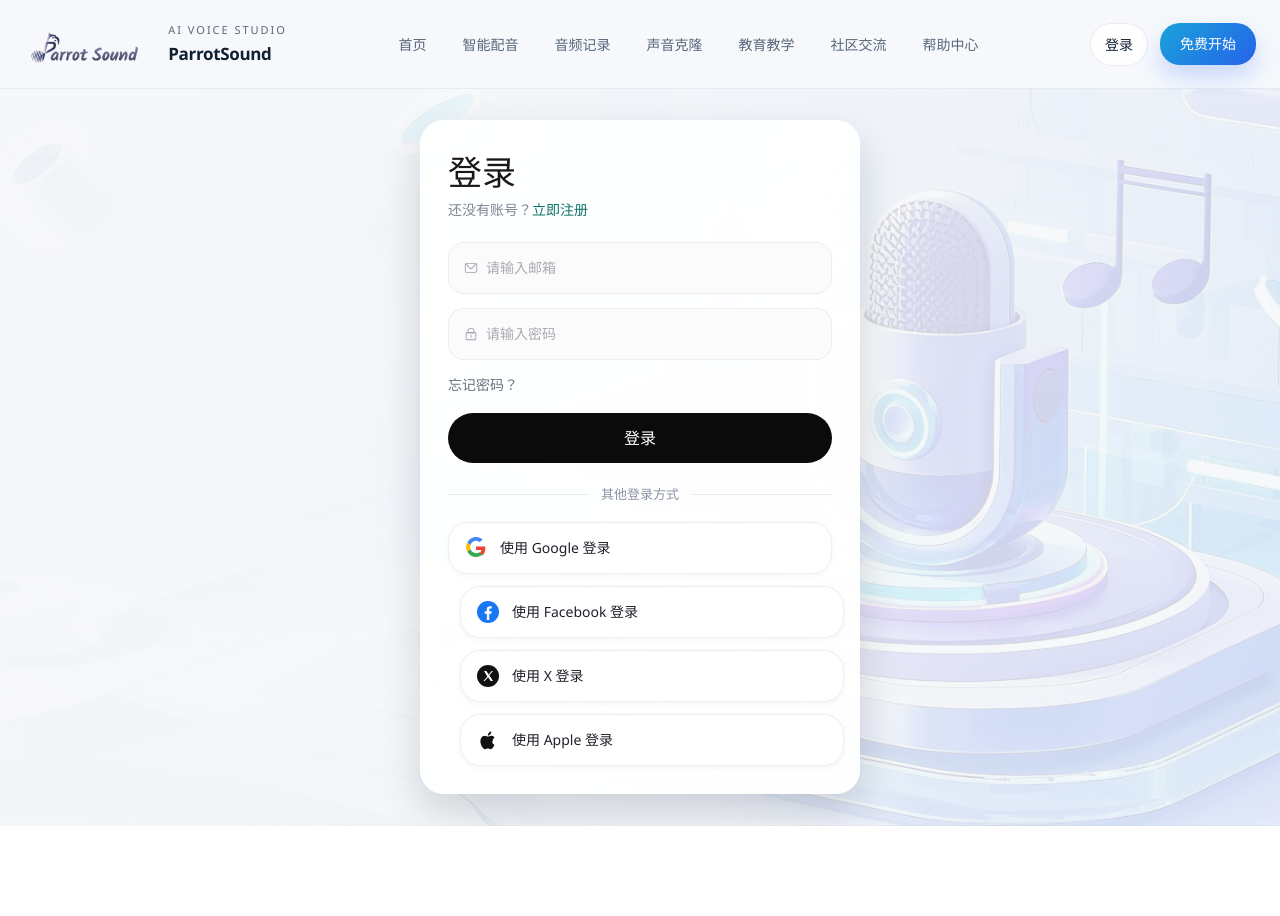
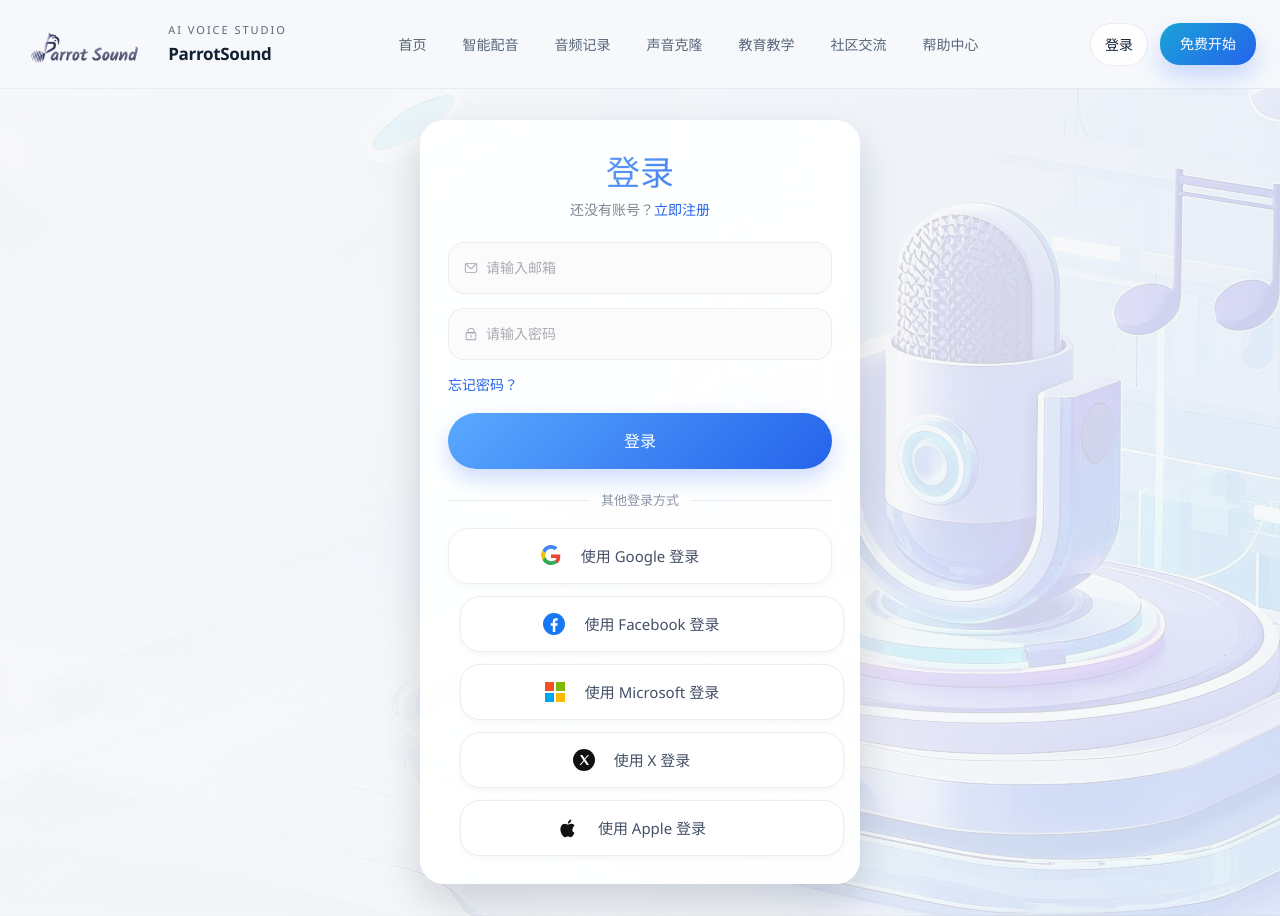
Before and after one commit to Wanfeng1028/ParrotSoundReVue, a Vue app in the folder parrot-frontend/: page /login in a window 1280 px wide. Before the commit the page ends 826 px from the top, so only its background shows below. Built offline with nearby package versions, Linux system fonts and the light colour scheme; no server answers.

Commit message:
fix: unify auth styling and add microsoft login

```diff
--- a/parrot-frontend/src/api/auth.ts
+++ b/parrot-frontend/src/api/auth.ts
@@ -9,6 +9,13 @@
 export const login = (data: { email: string; password: string }) =>
   apiRequest<AuthPayload>({
     url: "/api/auth/login",
+    method: "POST",
+    data,
+  });
+
+export const socialLogin = (data: { provider: "google" | "facebook" | "microsoft" | "x" | "apple" }) =>
+  apiRequest<AuthPayload>({
+    url: "/api/auth/social-login",
     method: "POST",
     data,
   });
--- a/parrot-frontend/src/components/AppHeader.vue
+++ b/parrot-frontend/src/components/AppHeader.vue
@@ -220,8 +220,8 @@
 }
 
 .app-header__nav-link.is-active {
-  color: var(--brand-700);
-  background: rgba(13, 148, 136, 0.1);
+  color: #2563eb;
+  background: linear-gradient(135deg, rgba(125, 184, 255, 0.22), rgba(37, 99, 235, 0.18));
 }
 
 .app-header__right {
@@ -249,8 +249,8 @@
 }
 
 .app-header__login:hover {
-  color: var(--brand-700);
-  border-color: rgba(13, 148, 136, 0.25);
+  color: #2563eb;
+  border-color: rgba(37, 99, 235, 0.25);
 }
 
 .app-header__signup {
--- a/parrot-frontend/src/stores/auth.ts
+++ b/parrot-frontend/src/stores/auth.ts
@@ -1,7 +1,7 @@
 import { defineStore } from "pinia";
 import { computed, ref } from "vue";
 import type { AuthUser } from "../types";
-import { fetchCurrentUser, login, register, resetPassword, sendCodeApi } from "../api/auth";
+import { fetchCurrentUser, login, register, resetPassword, sendCodeApi, socialLogin } from "../api/auth";
 import {
   FRONTEND_DEMO_ENABLED,
   FRONTEND_DEMO_EMAIL,
@@ -85,6 +85,19 @@
     }
   };
 
+  const loginWithSocialProvider = async (provider: "google" | "facebook" | "microsoft" | "x" | "apple") => {
+    loading.value = true;
+    try {
+      setFrontendDemoMode(false);
+      const response = await socialLogin({ provider });
+      setToken(response.data.token);
+      user.value = response.data.user;
+      return response.data.user;
+    } finally {
+      loading.value = false;
+    }
+  };
+
   const requestCode = async (email: string) => sendCodeApi({ email });
 
   const resetAccountPassword = async (payload: {
@@ -118,6 +131,7 @@
     frontendDemoEnabled: FRONTEND_DEMO_ENABLED,
     initialize,
     loginWithPassword,
+    loginWithSocialProvider,
     registerAccount,
     requestCode,
     resetAccountPassword,
--- a/parrot-frontend/src/styles/auth.css
+++ b/parrot-frontend/src/styles/auth.css
@@ -56,7 +56,11 @@
 
 .auth-card__header h1 {
   margin: 0;
-  color: #18181b;
+  text-align: center;
+  background: linear-gradient(135deg, #7db8ff, #2563eb);
+  -webkit-background-clip: text;
+  background-clip: text;
+  color: transparent;
   font-size: 34px;
   line-height: 1.08;
 }
@@ -65,10 +69,11 @@
   margin-top: 8px;
   color: #808694;
   font-size: 14px;
+  text-align: center;
 }
 
 .auth-card__header a {
-  color: #0f766e;
+  color: #2563eb;
   font-weight: 600;
 }
 
@@ -100,24 +105,25 @@
 }
 
 .auth-card__meta .el-link {
-  color: #6b7280;
+  color: #2563eb;
   font-weight: 600;
 }
 
 .auth-submit {
   width: 100%;
-  min-height: 50px;
+  min-height: 56px;
   border: none;
   border-radius: 999px;
-  background: #0b0b0c;
+  background: linear-gradient(135deg, #59a9ff, #2563eb);
   color: #ffffff;
   font-size: 16px;
   font-weight: 700;
+  box-shadow: 0 10px 22px rgba(37, 99, 235, 0.22);
 }
 
 .auth-submit:hover,
 .auth-submit:focus-visible {
-  background: #19191d;
+  background: linear-gradient(135deg, #4a9efc, #1f56d8);
 }
 
 .auth-divider {
@@ -144,9 +150,9 @@
 
 .social-button {
   width: 100%;
-  min-height: 52px;
+  min-height: 56px;
   padding: 0 18px;
-  justify-content: flex-start;
+  justify-content: center;
   border-radius: 999px;
   border-color: #eceef3;
   background: #ffffff;
@@ -161,12 +167,12 @@
   color: #111827;
 }
 
-.social-button > span {
-  display: inline-flex;
+.social-button__content {
+  display: grid;
+  grid-template-columns: 28px 1fr 28px;
   align-items: center;
-  gap: 12px;
   width: 100%;
-  justify-content: flex-start;
+  column-gap: 14px;
 }
 
 .social-button__icon {
@@ -177,6 +183,17 @@
   height: 24px;
   border-radius: 50%;
   flex-shrink: 0;
+}
+
+.social-button__label {
+  text-align: left;
+  font-size: 15px;
+  color: #445066;
+}
+
+.social-button__placeholder {
+  width: 28px;
+  height: 24px;
 }
 
 .social-button__icon-svg {
--- a/parrot-frontend/src/views/LoginView.vue
+++ b/parrot-frontend/src/views/LoginView.vue
@@ -54,8 +54,10 @@
           plain
           round
           class="social-button"
-          @click="handleSocialLogin(provider.label)"
+          :loading="loading && activeProvider === provider.key"
+          @click="handleSocialLogin(provider.key, provider.label)"
         >
+          <span class="social-button__content">
             <span class="social-button__icon">
               <svg v-if="provider.key === 'google'" viewBox="0 0 24 24" aria-hidden="true" class="social-button__icon-svg">
                 <path
@@ -79,6 +81,12 @@
                 <circle cx="12" cy="12" r="11" fill="#1877F2" />
                 <path fill="#FFF" d="M13.3 20v-6.3h2.1l.3-2.4h-2.4V9.8c0-.7.2-1.2 1.2-1.2h1.3V6.4c-.2 0-1-.1-1.9-.1-1.9 0-3.1 1.1-3.1 3.3v1.7H8.7v2.4h2.1V20h2.5z" />
               </svg>
+              <svg v-else-if="provider.key === 'microsoft'" viewBox="0 0 24 24" aria-hidden="true" class="social-button__icon-svg">
+                <rect x="2" y="2" width="9" height="9" fill="#F25022" />
+                <rect x="13" y="2" width="9" height="9" fill="#7FBA00" />
+                <rect x="2" y="13" width="9" height="9" fill="#00A4EF" />
+                <rect x="13" y="13" width="9" height="9" fill="#FFB900" />
+              </svg>
               <svg v-else-if="provider.key === 'x'" viewBox="0 0 24 24" aria-hidden="true" class="social-button__icon-svg">
                 <circle cx="12" cy="12" r="11" fill="#111" />
                 <path fill="#FFF" d="M8 7h2.3l2.4 3.4L15.7 7H17l-3.7 4.3L17 17h-2.3l-2.6-3.8L8.8 17H7.5l3.9-4.5z" />
@@ -90,7 +98,9 @@
                 />
               </svg>
             </span>
-          <span>{{ provider.label }}</span>
+            <span class="social-button__label">{{ provider.label }}</span>
+            <span class="social-button__placeholder" aria-hidden="true"></span>
+          </span>
         </el-button>
       </div>
 
@@ -107,18 +117,27 @@
 </template>
 
 <script setup lang="ts">
+import { ref } from "vue";
 import { ElMessage } from "element-plus";
 import { Message, Lock } from "@element-plus/icons-vue";
 import { useLoginLogic } from "../composables/useLoginLogic";
+import { useRouter } from "vue-router";
+import { useAuthStore } from "../stores/auth";
 
 const { loading, hanadleLogin, loginForm, frontendDemoEnabled, frontendDemoAccount } = useLoginLogic();
+const router = useRouter();
+const authStore = useAuthStore();
+const activeProvider = ref<SocialProviderKey | "">("");
 
 const loginBgWebp = new URL("../assets/images/login-signup-bg.webp", import.meta.url).href;
 const loginBgPng = new URL("../assets/images/login-signup-bg.png", import.meta.url).href;
 
-const socialProviders = [
+type SocialProviderKey = "google" | "facebook" | "microsoft" | "x" | "apple";
+
+const socialProviders: Array<{ key: SocialProviderKey; label: string }> = [
   { key: "google", label: "使用 Google 登录" },
   { key: "facebook", label: "使用 Facebook 登录" },
+  { key: "microsoft", label: "使用 Microsoft 登录" },
   { key: "x", label: "使用 X 登录" },
   { key: "apple", label: "使用 Apple 登录" },
 ];
@@ -128,19 +147,14 @@
   loginForm.password = frontendDemoAccount.password;
 };
 
-const handleSocialLogin = (provider: string) => {
-  ElMessage.info(`${provider} 暂未接入`);
+const handleSocialLogin = async (provider: SocialProviderKey, label: string) => {
+  activeProvider.value = provider;
+  try {
+    await authStore.loginWithSocialProvider(provider);
+    ElMessage.success(`${label}成功`);
+    router.push("/dubbing");
+  } finally {
+    activeProvider.value = "";
+  }
 };
 </script>
-
-<style scoped>
-.auth-card__header--login,
-.auth-card__register-tip,
-.auth-card__meta--login {
-  text-align: left;
-}
-
-.auth-card__meta--login {
-  justify-content: flex-start;
-}
-</style>
--- a/parrot-frontend/src/views/RegisterView.vue
+++ b/parrot-frontend/src/views/RegisterView.vue
@@ -7,9 +7,9 @@
     <div class="auth-page__overlay"></div>
 
     <section class="auth-card auth-card--wide">
-      <div class="auth-card__header auth-card__header--register">
+      <div class="auth-card__header">
         <h1>创建账号</h1>
-        <p class="auth-card__register-tip">已有账号？<RouterLink to="/login">去登录</RouterLink></p>
+        <p>已有账号？<RouterLink to="/login">去登录</RouterLink></p>
       </div>
 
       <el-form label-position="top" class="auth-form">
@@ -81,10 +81,3 @@
 const loginBgWebp = new URL("../assets/images/login-signup-bg.webp", import.meta.url).href;
 const loginBgPng = new URL("../assets/images/login-signup-bg.png", import.meta.url).href;
 </script>
-
-<style scoped>
-.auth-card__header--register,
-.auth-card__register-tip {
-  text-align: left;
-}
-</style>
```
Also changed, not shown: 1 other file (tests, documents, lock files or other folders). Lines whose indentation alone changed are shown as unchanged.
